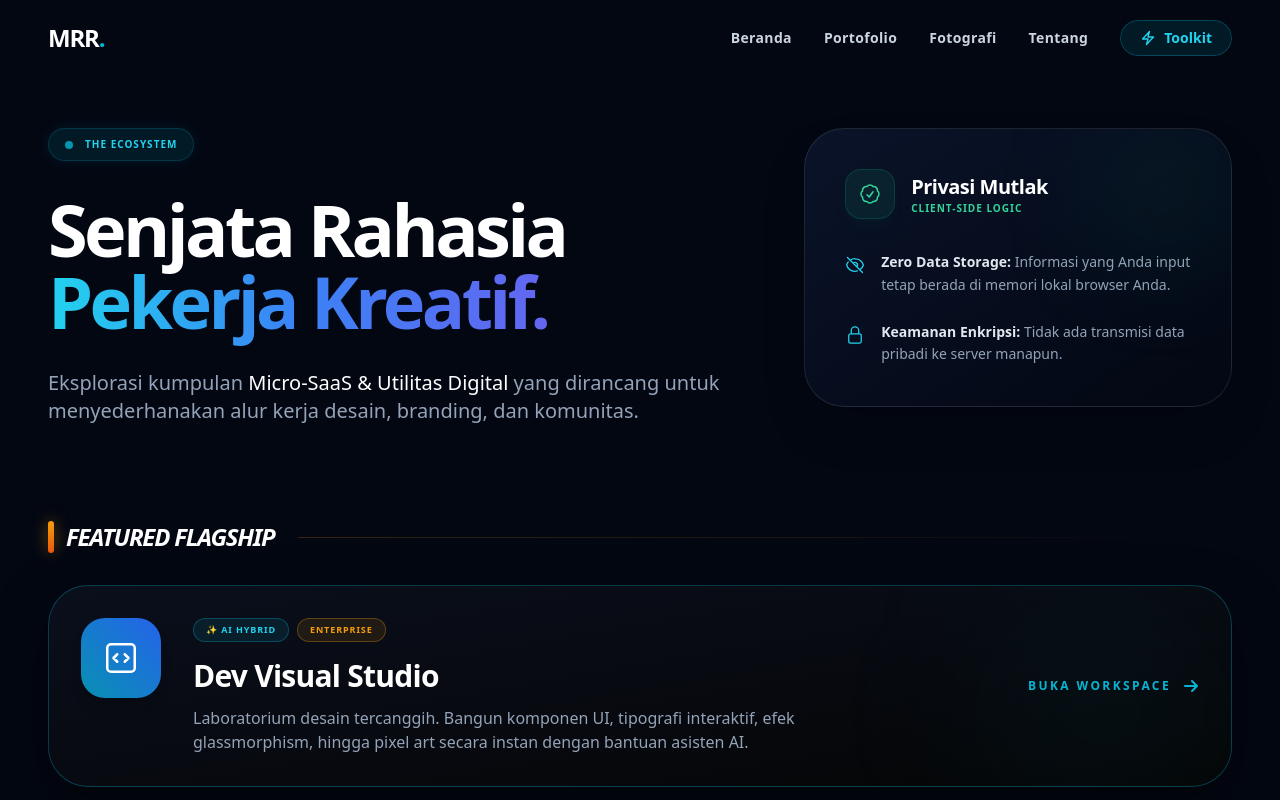
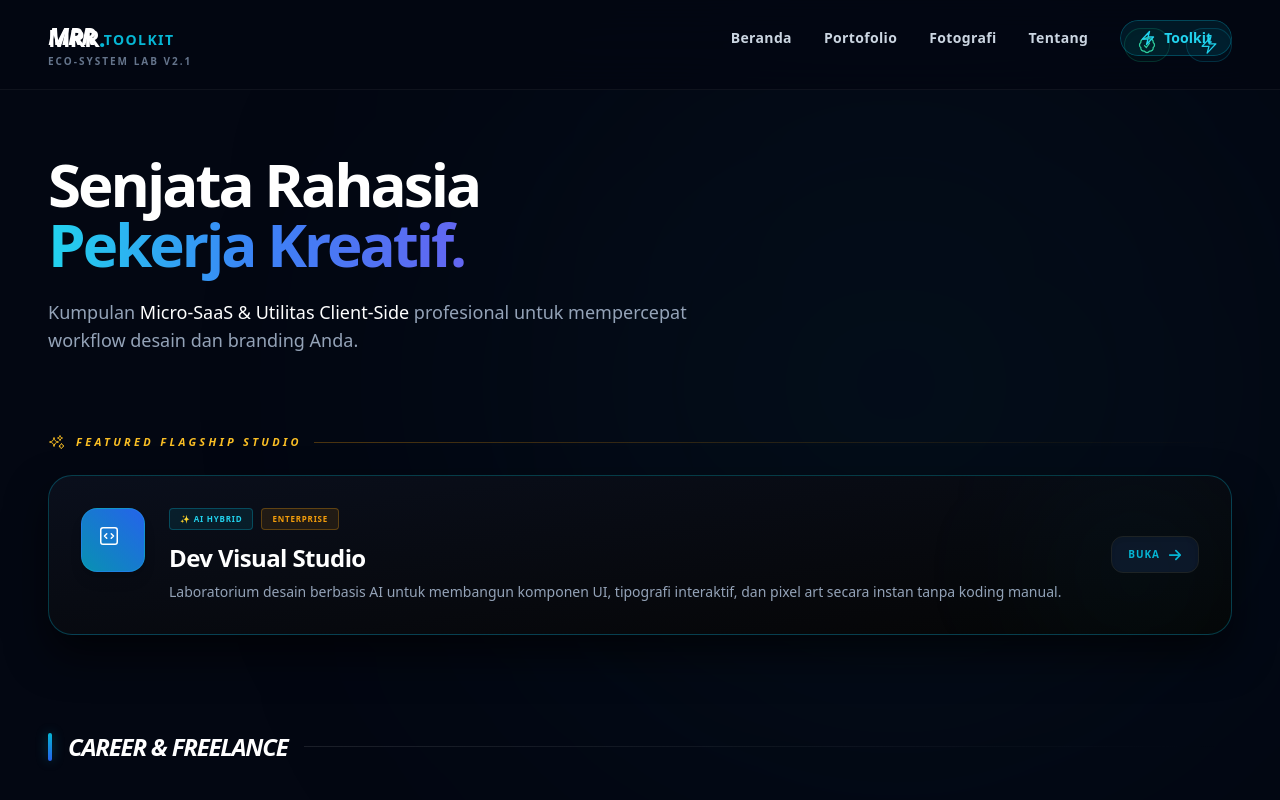
Before and after one commit to Rafli161102/CV-MRR, a Next.js app: page /toolkit in a window 1280 px wide. Shown: the top 800 px of the page. Built offline with nearby package versions, Linux system fonts and the light colour scheme.

Commit message:
Update page.jsx

```diff
--- a/src/app/toolkit/page.jsx
+++ b/src/app/toolkit/page.jsx
@@ -1,141 +1,132 @@
 "use client";
 
-import React from 'react';
+import React, { useState } from 'react';
 import Link from 'next/link';
 import { toolkits } from '../../data/toolkitDB';
-import ToolCard from '../../components/ToolCard';
+import ToolCard from '../../components/ToolCard'; // Asumsi komponen ini sudah ada
 
 // =========================================================================
-// IKON SVG PREMIUM UNTUK PRIVASI & TIPS
+// IKON SVG PREMIUM & RINGKAS (UNTUK MOBILE HEADER)
 // =========================================================================
-const ShieldCheckIcon = () => (
-  <svg xmlns="http://www.w3.org/2000/svg" fill="none" viewBox="0 0 24 24" strokeWidth={1.5} stroke="currentColor" className="w-6 h-6 text-emerald-400">
-    <path strokeLinecap="round" strokeLinejoin="round" d="M9 12.75L11.25 15 15 9.75M21 12c0 1.268-.63 2.39-1.593 3.068a3.745 3.745 0 01-1.043 3.296 3.745 3.745 0 01-3.296 1.043A3.745 3.745 0 0112 21c-1.268 0-2.39-.63-3.068-1.593a3.746 3.746 0 01-3.296-1.043 3.745 3.745 0 01-1.043-3.296A3.745 3.745 0 013 12c0-1.268.63-2.39 1.593-3.068a3.745 3.745 0 011.043-3.296 3.746 3.746 0 013.296-1.043A3.746 3.746 0 0112 3c1.268 0 2.39.63 3.068 1.593a3.746 3.746 0 013.296 1.043 3.746 3.746 0 011.043 3.296A3.745 3.745 0 0121 12z" />
-  </svg>
-);
-
-const EyeSlashIcon = () => (
-  <svg xmlns="http://www.w3.org/2000/svg" fill="none" viewBox="0 0 24 24" strokeWidth={1.5} stroke="currentColor" className="w-5 h-5 text-cyan-400">
-    <path strokeLinecap="round" strokeLinejoin="round" d="M3.98 8.223A10.477 10.477 0 001.934 12C3.226 16.338 7.244 19.5 12 19.5c.993 0 1.953-.138 2.863-.395M6.228 6.228A10.45 10.45 0 0112 4.5c4.756 0 8.773 3.162 10.065 7.498a10.523 10.523 0 01-4.293 5.774M6.228 6.228L3 3m3.228 3.228l3.65 3.65m7.822 7.822L21 21m-3.228-3.228l-3.65-3.65m0 0a3 3 0 10-4.243-4.243m4.242 4.242L9.88 9.88" />
-  </svg>
-);
-
-const LockIcon = () => (
-  <svg xmlns="http://www.w3.org/2000/svg" fill="none" viewBox="0 0 24 24" strokeWidth={1.5} stroke="currentColor" className="w-5 h-5 text-cyan-400">
-    <path strokeLinecap="round" strokeLinejoin="round" d="M16.5 10.5V6.75a4.5 4.5 0 10-9 0v3.75m-.75 11.25h10.5a2.25 2.25 0 002.25-2.25v-6.75a2.25 2.25 0 00-2.25-2.25H6.75a2.25 2.25 0 00-2.25 2.25v6.75a2.25 2.25 0 002.25 2.25z" />
-  </svg>
-);
+const AppIcons = {
+  Shield: () => <svg xmlns="http://www.w3.org/2000/svg" fill="none" viewBox="0 0 24 24" strokeWidth={1.5} stroke="currentColor" className="w-5 h-5 text-emerald-400"><path strokeLinecap="round" strokeLinejoin="round" d="M9 12.75L11.25 15 15 9.75M21 12c0 1.268-.63 2.39-1.593 3.068a3.745 3.745 0 01-1.043 3.296a3.745 3.745 0 01-3.296 1.043A3.745 3.745 0 0112 21c-1.268 0-2.39-.63-3.068-1.593a3.746 3.746 0 01-3.296-1.043a3.745 3.745 0 01-1.043-3.296A3.745 3.745 0 013 12c0-1.268.63-2.39 1.593-3.068a3.745 3.745 0 011.043-3.296a3.746 3.746 0 013.296-1.043A3.746 3.746 0 0112 3c1.268 0 2.39.63 3.068 1.593a3.746 3.746 0 013.296 1.043a3.746 3.746 0 011.043 3.296A3.745 3.745 0 0121 12z" /></svg>,
+  Zap: () => <svg xmlns="http://www.w3.org/2000/svg" fill="none" viewBox="0 0 24 24" strokeWidth={1.5} stroke="currentColor" className="w-5 h-5 text-cyan-400"><path strokeLinecap="round" strokeLinejoin="round" d="M3.75 13.5l10.5-11.25L12 10.5h8.25L9.75 21.75 12 13.5H3.75z" /></svg>,
+  Sparkles: () => <svg xmlns="http://www.w3.org/2000/svg" fill="none" viewBox="0 0 24 24" strokeWidth={1.5} stroke="currentColor" className="w-4 h-4 text-amber-400"><path strokeLinecap="round" strokeLinejoin="round" d="M9.813 15.904L9 18.75l-.813-2.846a4.5 4.5 0 00-3.09-3.09L2.25 12l2.846-.813a4.5 4.5 0 003.09-3.09L9 5.25l.813 2.846a4.5 4.5 0 003.09 3.09L15.75 12l-2.846.813a4.5 4.5 0 00-3.09 3.09zM18.259 8.715L18 9.75l-.259-1.035a3.375 3.375 0 00-2.455-2.456L14.25 6l1.036-.259a3.375 3.375 0 002.456-2.456L18 2.25l.259 1.035a3.375 3.375 0 002.456 2.456L21.75 6l-1.035.259a3.375 3.375 0 00-2.456 2.456zM16.8 18.525a3.375 3.375 0 002.456 2.456L20.25 21.75l.259-1.036a3.375 3.375 0 002.456-2.456L24 18l-1.036-.259a3.375 3.375 0 00-2.456-2.456L20.25 14.25l-.259 1.036a3.375 3.375 0 00-2.456 2.456L16.8 18l1.036.259z" /></svg>
+};
 
 export default function ToolkitPage() {
   const categories = [...new Set(toolkits.map(tool => tool.category))];
+  const flagshipTool = toolkits.find(tool => tool.id === 'css-studio');
 
   return (
-    <div className="min-h-screen pt-32 pb-24 px-6 md:px-12 relative overflow-x-hidden bg-[#030712]">
+    <div className="min-h-screen pb-32 relative overflow-x-hidden bg-[#030712] font-sans selection:bg-cyan-500/20 selection:text-cyan-300">
 
-      {/* Decorative Background */}
-      <div className="fixed top-0 right-0 w-[60vw] h-[60vw] bg-cyan-950/20 rounded-full blur-[140px] pointer-events-none -z-10"></div>
-      <div className="fixed bottom-0 left-0 w-[50vw] h-[50vw] bg-indigo-950/20 rounded-full blur-[140px] pointer-events-none -z-10"></div>
+      {/* ========================================================= */}
+      {/* DECORATIVE GLOW BACKGROUNDS (PERPETUAL)                    */}
+      {/* ========================================================= */}
+      <div className="fixed top-0 right-0 w-[80vw] h-[80vw] md:w-[60vw] md:h-[60vw] bg-cyan-950/15 rounded-full blur-[120px] md:blur-[140px] pointer-events-none z-0"></div>
+      <div className="fixed bottom-0 left-0 w-[70vw] h-[70vw] md:w-[50vw] md:h-[50vw] bg-indigo-950/15 rounded-full blur-[120px] md:blur-[140px] pointer-events-none z-0"></div>
 
-      <div className="max-w-[1400px] mx-auto relative z-10">
-
-        <div className="flex flex-col lg:flex-row gap-12 lg:gap-16 mb-24 items-start">
-
-          {/* INFORMASI UTAMA */}
-          <div className="w-full lg:w-[61.8%] animate-slide-up">
-            <div className="inline-flex items-center gap-3 px-4 py-2 rounded-full bg-cyan-500/10 border border-cyan-500/20 text-cyan-400 text-[10px] font-bold tracking-widest uppercase mb-8 shadow-[0_0_15px_rgba(6,182,212,0.1)]">
-              <span className="w-2 h-2 rounded-full bg-cyan-500 animate-pulse"></span>
-              The Ecosystem
-            </div>
-            <h1 className="text-5xl sm:text-6xl md:text-7xl font-black text-white tracking-tighter mb-8 leading-[1.05]">
-              Senjata Rahasia <br/>
-              <span className="text-transparent bg-clip-text bg-gradient-to-r from-cyan-400 via-blue-500 to-indigo-500">Pekerja Kreatif.</span>
-            </h1>
-            <p className="text-slate-400 text-lg md:text-xl leading-relaxed max-w-2xl font-medium">
-              Eksplorasi kumpulan <span className="text-white">Micro-SaaS & Utilitas Digital</span> yang dirancang untuk menyederhanakan alur kerja desain, branding, dan komunitas.
-            </p>
+      {/* ========================================================= */}
+      {/* STICKY MOBILE APP HEADER (ALA NATIVE PWA)                 */}
+      {/* ========================================================= */}
+      <div className="sticky top-0 z-50 bg-[#030712]/80 backdrop-blur-xl border-b border-white/5 px-6 py-4 md:px-12 md:py-5 mb-8 md:mb-16">
+        <div className="max-w-[1400px] mx-auto flex items-center justify-between">
+          <div>
+            <h1 className="text-xl md:text-2xl font-black text-white tracking-tighter italic">MRR <span className="text-cyan-500 uppercase not-italic text-sm ml-1 tracking-widest font-extrabold">Toolkit</span></h1>
+            <p className="text-[10px] text-slate-500 font-bold uppercase tracking-[0.2em] mt-0.5">Eco-System Lab v2.1</p>
           </div>
 
-          {/* PANEL PRIVASI */}
-          <div className="w-full lg:w-[38.2%] animate-slide-up" style={{ animationDelay: '0.1s' }}>
-            <div className="bg-gradient-to-br from-[#0A1329] to-[#030712] border border-white/10 rounded-[2.5rem] p-8 md:p-10 shadow-2xl relative overflow-hidden group">
-              <div className="absolute top-0 right-0 w-32 h-32 bg-emerald-500/10 rounded-full blur-[60px] group-hover:bg-emerald-500/20 transition-all duration-700"></div>
-              <div className="flex items-center gap-4 mb-8">
-                <div className="p-3 bg-emerald-500/10 rounded-2xl border border-emerald-500/20 shadow-lg shadow-emerald-500/5"><ShieldCheckIcon /></div>
-                <div>
-                  <h3 className="text-white font-black text-xl tracking-tight">Privasi Mutlak</h3>
-                  <p className="text-emerald-400 text-[10px] font-bold uppercase tracking-widest">Client-Side Logic</p>
-                </div>
-              </div>
-              <div className="space-y-6">
-                <div className="flex gap-4">
-                  <div className="shrink-0 mt-1"><EyeSlashIcon /></div>
-                  <p className="text-sm text-slate-400 leading-relaxed"><strong className="text-slate-200">Zero Data Storage:</strong> Informasi yang Anda input tetap berada di memori lokal browser Anda.</p>
-                </div>
-                <div className="flex gap-4">
-                  <div className="shrink-0 mt-1"><LockIcon /></div>
-                  <p className="text-sm text-slate-400 leading-relaxed"><strong className="text-slate-200">Keamanan Enkripsi:</strong> Tidak ada transmisi data pribadi ke server manapun.</p>
-                </div>
-              </div>
-            </div>
+          {/* Mobile Quick Stats (Golden Ratio spacing) */}
+          <div className="flex items-center gap-2 md:gap-4">
+             <div className="flex items-center gap-2 px-3 py-1.5 rounded-full bg-emerald-500/5 border border-emerald-500/20 shadow-inner">
+                <AppIcons.Shield />
+                <span className="text-[10px] font-black text-emerald-400 uppercase tracking-wider hidden xs:block">Secure</span>
+             </div>
+             <div className="flex items-center gap-2 px-3 py-1.5 rounded-full bg-cyan-500/5 border border-cyan-500/20 shadow-inner">
+                <AppIcons.Zap />
+                <span className="text-[10px] font-black text-cyan-400 uppercase tracking-wider hidden xs:block">{toolkits.filter(t=>t.status==='active').length} Active</span>
+             </div>
           </div>
+        </div>
+      </div>
+
+      <div className="max-w-[1400px] mx-auto px-6 md:px-12 relative z-10">
+
+        {/* ========================================================= */}
+        {/* HERO SECTION (COMPACT UNTUK MOBILE)                        */}
+        {/* ========================================================= */}
+        <div className="mb-12 md:mb-20 animate-slide-up">
+          <h2 className="text-3xl sm:text-4xl md:text-6xl font-black text-white tracking-tighter mb-4 md:mb-6 leading-[1.1]">
+            Senjata Rahasia <br/>
+            <span className="text-transparent bg-clip-text bg-gradient-to-r from-cyan-400 via-blue-500 to-indigo-500">Pekerja Kreatif.</span>
+          </h2>
+          <p className="text-slate-400 text-sm md:text-lg leading-relaxed max-w-2xl font-medium">
+            Kumpulan <span className="text-white">Micro-SaaS & Utilitas Client-Side</span> profesional untuk mempercepat workflow desain dan branding Anda.
+          </p>
         </div>
 
         {/* ========================================================= */}
-        {/* FEATURED FLAGSHIP: DEV VISUAL STUDIO                      */}
+        {/* FEATURED FLAGSHIP: DEV VISUAL STUDIO (APP-LIKE CARD)       */}
         {/* ========================================================= */}
-        <div className="mb-24 animate-slide-up" style={{ animationDelay: '0.2s' }}>
-          <div className="flex items-center gap-6 mb-8">
-            <div className="flex items-center gap-3">
-              <div className="w-1.5 h-8 bg-gradient-to-b from-amber-500 to-orange-600 rounded-full shadow-[0_0_15px_rgba(245,158,11,0.5)]"></div>
-              <h2 className="text-2xl font-black text-white uppercase italic tracking-tighter">Featured Flagship</h2>
-            </div>
-            <div className="h-[1px] flex-grow bg-gradient-to-r from-amber-500/20 to-transparent"></div>
-          </div>
-
-          <Link href="/css-studio" className="group relative flex flex-col md:flex-row gap-8 p-8 bg-gradient-to-br from-[#0a0f1c] to-[#050505] border border-cyan-500/30 hover:border-cyan-400 rounded-[2.5rem] overflow-hidden transition-all duration-500 hover:-translate-y-2 shadow-[0_20px_50px_rgba(0,0,0,0.5)]">
-            <div className="absolute top-0 right-0 w-64 h-64 bg-cyan-500/5 rounded-full blur-[80px]"></div>
-
-            <div className="w-20 h-20 shrink-0 bg-gradient-to-tr from-cyan-600 to-blue-600 rounded-3xl flex items-center justify-center shadow-lg group-hover:scale-110 group-hover:rotate-3 transition-transform duration-500">
-              <svg xmlns="http://www.w3.org/2000/svg" fill="none" viewBox="0 0 24 24" strokeWidth={1.5} stroke="currentColor" className="w-10 h-10 text-white">
-                <path strokeLinecap="round" strokeLinejoin="round" d="M14.25 9.75L16.5 12l-2.25 2.25m-4.5 0L7.5 12l2.25-2.25M6 20.25h12A2.25 2.25 0 0020.25 18V6A2.25 2.25 0 0018 3.75H6A2.25 2.25 0 003.75 6v12A2.25 2.25 0 006 20.25z" />
-              </svg>
+        {flagshipTool && (
+          <div className="mb-16 md:mb-24 animate-slide-up" style={{ animationDelay: '0.1s' }}>
+            <div className="flex items-center gap-3 mb-6">
+              <AppIcons.Sparkles />
+              <h3 className="text-[11px] font-black text-amber-400 uppercase tracking-[0.3em] italic">Featured Flagship Studio</h3>
+              <div className="h-[1px] flex-grow bg-gradient-to-r from-amber-500/30 to-transparent"></div>
             </div>
 
-            <div className="flex-1">
-              <div className="flex flex-wrap gap-2 mb-4">
-                <span className="px-3 py-1 bg-cyan-500/10 border border-cyan-500/30 text-cyan-400 text-[9px] font-black tracking-widest uppercase rounded-full">✨ AI Hybrid</span>
-                <span className="px-3 py-1 bg-amber-500/10 border border-amber-500/30 text-amber-500 text-[9px] font-black tracking-widest uppercase rounded-full">Enterprise</span>
+            <Link href={flagshipTool.link} className="group relative flex flex-col sm:flex-row gap-6 p-6 md:p-8 bg-gradient-to-br from-[#0a0f1c] to-[#050505] border border-cyan-500/30 hover:border-cyan-400 rounded-3xl overflow-hidden transition-all duration-500 hover:-translate-y-1.5 shadow-[0_20px_40px_rgba(0,0,0,0.6)] active:scale-[0.98]">
+              <div className="absolute top-0 right-0 w-48 h-48 bg-cyan-500/5 rounded-full blur-[70px]"></div>
+
+              {/* Icon (Golden Ratio padding) */}
+              <div className="w-16 h-16 shrink-0 bg-gradient-to-tr from-cyan-600 to-blue-600 rounded-2xl flex items-center justify-center shadow-lg group-hover:rotate-3 transition-transform duration-500 border border-cyan-400/20">
+                 <div className="w-8 h-8 text-white">{flagshipTool.icon}</div>
               </div>
-              <h3 className="text-3xl font-black text-white mb-3 group-hover:text-cyan-400 transition-colors tracking-tight">Dev Visual Studio</h3>
-              <p className="text-slate-400 text-sm md:text-base leading-relaxed max-w-2xl font-medium">
-                Laboratorium desain tercanggih. Bangun komponen UI, tipografi interaktif, efek glassmorphism, hingga pixel art secara instan dengan bantuan asisten AI.
-              </p>
-            </div>
 
-            <div className="self-end md:self-center flex items-center gap-3 text-xs font-black text-cyan-500 uppercase tracking-[0.2em] group-hover:gap-5 transition-all">
-              Buka Workspace
-              <svg xmlns="http://www.w3.org/2000/svg" fill="none" viewBox="0 0 24 24" strokeWidth={3} stroke="currentColor" className="w-4 h-4"><path strokeLinecap="round" strokeLinejoin="round" d="M13.5 4.5L21 12m0 0l-7.5 7.5M21 12H3" /></svg>
-            </div>
-          </Link>
-        </div>
+              {/* Content */}
+              <div className="flex-1 min-w-0">
+                <div className="flex flex-wrap gap-2 mb-3">
+                  <span className="px-2.5 py-1 bg-cyan-500/10 border border-cyan-500/30 text-cyan-400 text-[8px] font-black tracking-widest uppercase rounded">✨ AI Hybrid</span>
+                  <span className="px-2.5 py-1 bg-amber-500/10 border border-amber-500/30 text-amber-500 text-[8px] font-black tracking-widest uppercase rounded">Enterprise</span>
+                </div>
+                <h4 className="text-xl md:text-2xl font-black text-white mb-2 group-hover:text-cyan-400 transition-colors tracking-tight truncate">{flagshipTool.title}</h4>
+                <p className="text-slate-400 text-xs md:text-sm leading-relaxed font-medium line-clamp-2 sm:line-clamp-none">
+                  {flagshipTool.description}
+                </p>
+              </div>
 
-        {/* CATEGORIES GRID */}
-        <div className="space-y-32">
+              {/* Action Arrow (Mobile-First touch target) */}
+              <div className="self-end sm:self-center flex items-center gap-2 text-[10px] font-black text-cyan-500 uppercase tracking-widest group-hover:gap-4 transition-all bg-[#0d1424] px-4 py-2.5 rounded-xl border border-[#1f1f1f] shadow-inner active:bg-cyan-950/30">
+                Buka <svg xmlns="http://www.w3.org/2000/svg" fill="none" viewBox="0 0 24 24" strokeWidth={3} stroke="currentColor" className="w-3.5 h-3.5"><path strokeLinecap="round" strokeLinejoin="round" d="M13.5 4.5L21 12m0 0l-7.5 7.5M21 12H3" /></svg>
+              </div>
+            </Link>
+          </div>
+        )}
+
+        {/* ========================================================= */}
+        {/* CATEGORIES GRID (MOBILE OPTIMIZED SPACING)                */}
+        {/* ========================================================= */}
+        <div className="space-y-20 md:space-y-28">
           {categories.map((category, catIndex) => {
             const categoryTools = toolkits.filter(tool => tool.category === category && tool.id !== 'css-studio');
             if (categoryTools.length === 0) return null;
             return (
-              <div key={category} className="animate-slide-up" style={{ animationDelay: `${0.3 + catIndex * 0.1}s` }}>
-                <div className="flex items-center gap-6 mb-12">
-                  <div className="flex items-center gap-3">
-                    <div className="w-1 h-8 bg-gradient-to-b from-cyan-500 to-blue-600 rounded-full shadow-[0_0_15px_rgba(6,182,212,0.5)]"></div>
-                    <h2 className="text-2xl sm:text-3xl font-black text-white tracking-tighter uppercase italic">{category}</h2>
-                  </div>
-                  <div className="h-[1px] flex-grow bg-gradient-to-r from-white/10 via-white/5 to-transparent"></div>
+              <div key={category} className="animate-slide-up" style={{ animationDelay: `${0.2 + catIndex * 0.1}s` }}>
+
+                {/* Visual Category Header (Ala App Menu) */}
+                <div className="flex items-center gap-4 mb-8 md:mb-10">
+                    <div className="w-1 h-7 bg-gradient-to-b from-cyan-500 to-blue-600 rounded-full shadow-[0_0_12px_rgba(6,182,212,0.4)]"></div>
+                    <h2 className="text-xl sm:text-2xl font-black text-white tracking-tighter uppercase italic">{category}</h2>
+                    <div className="h-[1px] flex-grow bg-gradient-to-r from-white/10 to-transparent"></div>
+                    <span className="text-[9px] font-bold text-slate-600 tracking-wider hidden xs:block">{categoryTools.length} Tools</span>
                 </div>
 
-                <div className="grid grid-cols-1 md:grid-cols-2 xl:grid-cols-3 gap-8">
+                {/* Toolkit Grid (Rapat di Mobile, Lega di Desktop) */}
+                <div className="grid grid-cols-1 xs:grid-cols-2 lg:grid-cols-3 gap-5 md:gap-8">
                   {categoryTools.map((tool) => (
+                    // Asumsi ToolCard sudah Mobile-Friendly
                     <ToolCard key={tool.id} tool={tool} />
                   ))}
                 </div>
@@ -144,22 +135,28 @@ export default function ToolkitPage() {
           })}
         </div>
 
-        {/* FOOTER CTA */}
-        <div className="mt-40 pt-20 border-t border-white/5">
-          <div className="grid grid-cols-1 md:grid-cols-2 gap-12 items-center bg-[#050B18] rounded-[3rem] p-8 md:p-12 border border-white/5 shadow-2xl">
-            <div>
-              <h3 className="text-3xl font-black text-white mb-4 tracking-tight">Punya Ide Toolkit Baru?</h3>
-              <p className="text-slate-400 text-base leading-relaxed mb-8 font-medium">Ekosistem ini terus tumbuh berdasarkan kebutuhan komunitas AquaNime. Jika Anda punya ide, mari diskusikan.</p>
-              <a href="https://wa.me/6285155020363" target="_blank" rel="noopener noreferrer" className="inline-flex items-center gap-3 px-8 py-4 bg-cyan-600 hover:bg-cyan-500 text-white font-black text-xs uppercase tracking-widest rounded-2xl transition-all shadow-[0_10px_20px_rgba(6,182,212,0.2)] active:scale-95">
-                Ajukan Ide via WhatsApp
+        {/* ========================================================= */}
+        {/* FOOTER CTA (APP-LIKE BOTTOM PANEL)                        */}
+        {/* ========================================================= */}
+        <div className="mt-32 md:mt-40 pt-16 md:pt-20 border-t border-white/5 animate-slide-up">
+          <div className="grid grid-cols-1 md:grid-cols-2 gap-10 items-center bg-[#050B18] rounded-3xl p-8 md:p-12 border border-white/5 shadow-3xl relative overflow-hidden">
+             <div className="absolute top-0 right-0 w-48 h-48 bg-indigo-500/5 rounded-full blur-[80px]"></div>
+
+            <div className="relative z-10">
+              <h3 className="text-2xl font-black text-white mb-3 tracking-tight">Butuh Toolkit Baru?</h3>
+              <p className="text-slate-400 text-sm leading-relaxed mb-8 font-medium">Ekosistem ini terus tumbuh berdasarkan kebutuhan komunitas AquaNime. Jika Anda punya ide, mari diskusikan.</p>
+              <a href="https://wa.me/6285155020363" target="_blank" rel="noopener noreferrer" className="inline-flex items-center gap-3 px-6 py-3.5 bg-gradient-to-tr from-cyan-600 to-blue-600 hover:from-cyan-500 hover:to-blue-500 text-white font-black text-xs uppercase tracking-widest rounded-xl transition-all shadow-lg shadow-cyan-500/20 active:scale-95">
+                 Ajukan via WhatsApp
+                <svg xmlns="http://www.w3.org/2000/svg" fill="none" viewBox="0 0 24 24" strokeWidth={3} stroke="currentColor" className="w-3.5 h-3.5"><path strokeLinecap="round" strokeLinejoin="round" d="M13.5 4.5L21 12m0 0l-7.5 7.5M21 12H3" /></svg>
               </a>
             </div>
-            <div className="bg-white/[0.02] rounded-[2rem] p-8 border border-white/5 shadow-inner">
-              <h4 className="text-xs font-bold text-slate-500 uppercase tracking-widest mb-6">Pro Tips & Guide</h4>
-              <ul className="space-y-4 text-sm text-slate-400 list-none pl-0">
-                <li className="flex gap-3 items-start"><span className="text-cyan-500">●</span> Simpan halaman ini sebagai Bookmark untuk akses cepat setiap hari.</li>
-                <li className="flex gap-3 items-start"><span className="text-cyan-500">●</span> Seluruh data diinput aman karena menggunakan Client-Side Logic.</li>
-                <li className="flex gap-3 items-start"><span className="text-cyan-500">●</span> Update berkala bisa dicek di Instagram <span className="text-white">@img_ischeznut.jpg</span></li>
+
+            <div className="bg-white/[0.02] rounded-2xl p-6 border border-white/5 shadow-inner relative z-10">
+              <h4 className="text-[10px] font-bold text-slate-500 uppercase tracking-widest mb-4">Community Guide</h4>
+              <ul className="space-y-3 text-xs text-slate-400 list-none pl-0 font-medium leading-relaxed">
+                <li className="flex gap-2.5 items-start"><span className="text-cyan-500">●</span> Simpan halaman ini sebagai Bookmark untuk akses cepat.</li>
+                <li className="flex gap-2.5 items-start"><span className="text-cyan-500">●</span> Seluruh data diinput aman karena menggunakan Client-Side Logic.</li>
+                <li className="flex gap-2.5 items-start"><span className="text-cyan-500">●</span> Update berkala bisa dicek di Instagram @img_ischeznut.jpg</li>
               </ul>
             </div>
           </div>
@@ -167,9 +164,21 @@ export default function ToolkitPage() {
 
       </div>
 
+      {/* ========================================================= */}
+      {/* CUSTOM CSS UNTUK ANIMASI HANYA DI MOBILE                  */}
+      {/* ========================================================= */}
       <style>{`
-        .animate-slide-up { animation: slideUp 0.8s cubic-bezier(0.16, 1, 0.3, 1) forwards; opacity: 0; }
-        @keyframes slideUp { from { opacity: 0; transform: translateY(30px); } to { opacity: 1; transform: translateY(0); } }
+        /* Hide scrollbar for Chrome, Safari and Opera */
+        .no-scrollbar::-webkit-scrollbar { display: none; }
+        /* Hide scrollbar for IE, Edge and Firefox */
+        .no-scrollbar { -ms-overflow-style: none; scrollbar-width: none; }
+
+        /* Smooth Slide Up Animation */
+        .animate-slide-up { animation: slideUp 0.6s cubic-bezier(0.16, 1, 0.3, 1) forwards; opacity: 0; }
+        @keyframes slideUp { from { opacity: 0; transform: translateY(20px); } to { opacity: 1; transform: translateY(0); } }
+
+        /* Breakpoint khusus XS (Extra Small Mobile) */
+        @media (min-width: 420px) { .xs\:block { display: block !important; } .xs\:grid-cols-2 { grid-template-columns: repeat(2, minmax(0, 1fr)) !important; } }
       `}</style>
     </div>
   );
```
